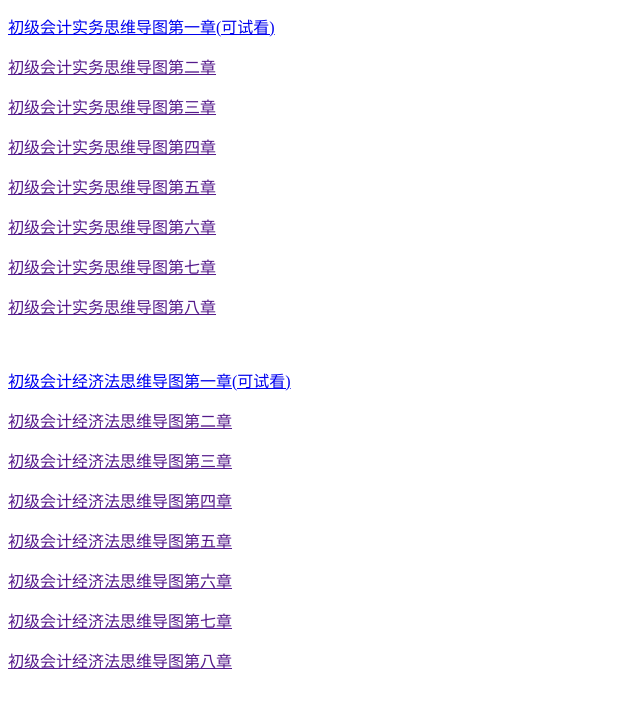
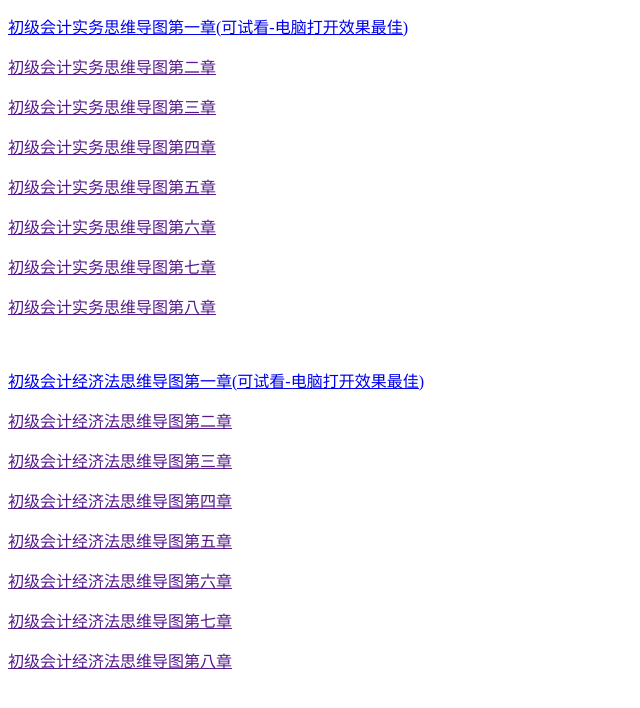
Before and after one commit to danggerenba/swdt, a plain HTML site: page index.html in a window 1280 px wide. Shown: the part 3252-3960 px from the top of the page, without its empty margins (0-640 px from the left). Drawn offline with Linux system fonts and the light colour scheme.

Commit message:
Update index.html

```diff
--- a/index.html
+++ b/index.html
@@ -23,7 +23,7 @@
 <iframe style="position: absolute; width: 100%; height: 100%; left: 0; top: 0;" src="//player.bilibili.com/player.html?aid=776147359&bvid=BV1714y1T7nY&cid=919799238&page=1&as_wide=1&high_quality=1&danmaku=0" frameborder="no" scrolling="no"></iframe>
 </div>
 
-<p><a href="testkjsw.html">初级会计实务思维导图第一章(可试看)</a></p>
+<p><a href="testkjsw.html">初级会计实务思维导图第一章(可试看-电脑打开效果最佳)</a></p>
 	<p><a href="" onclick="return confirm('请加左边微信号激活')">初级会计实务思维导图第二章</a></p>
 	<p><a href=""  onclick="return confirm('请加左边微信号激活')">初级会计实务思维导图第三章</a></p>
 	<p><a href=""  onclick="return confirm('请加左边微信号激活')">初级会计实务思维导图第四章</a></p>
@@ -32,7 +32,7 @@
 	<p><a href="" onclick="return confirm('请加左边微信号激活')">初级会计实务思维导图第七章</a></p>
 	<p><a  href="" onclick="return confirm('请加左边微信号激活')">初级会计实务思维导图第八章</a></p>
 	<br>
-	<p><a href="testjjf.html">初级会计经济法思维导图第一章(可试看)</a></p>
+	<p><a href="testjjf.html">初级会计经济法思维导图第一章(可试看-电脑打开效果最佳)</a></p>
 	<p><a  href="" onclick="return confirm('请加左边微信号激活')">初级会计经济法思维导图第二章</a></p>
 	<p><a  href="" onclick="return confirm('请加左边微信号激活')">初级会计经济法思维导图第三章</a></p>
 	<p><a  href="" onclick="return confirm('请加左边微信号激活')">初级会计经济法思维导图第四章</a></p>
```
